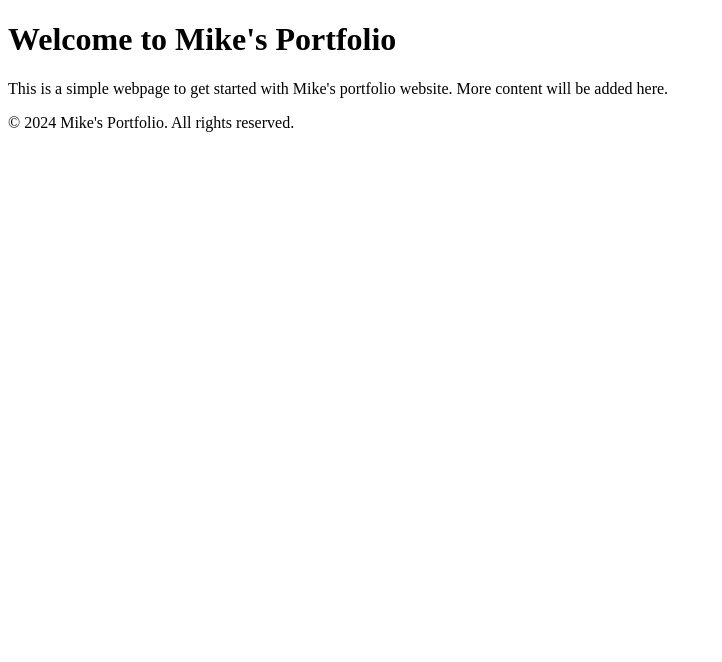
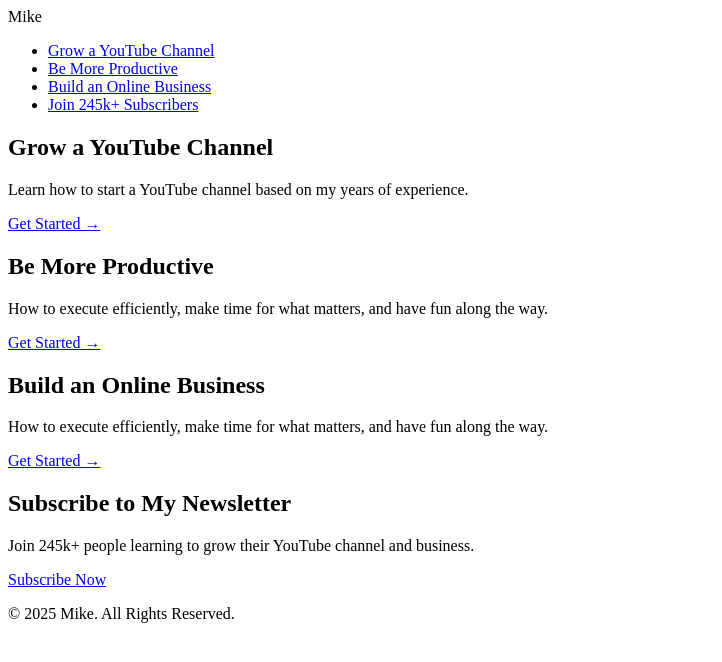
Before and after one commit to Castillamd/mikeintervention, a plain HTML site: page index.html in a window 1280 px wide. Shown: the whole page, without its empty margins (0-722 px from the left). Drawn offline with Linux system fonts and the light colour scheme.

Commit message:
Update index.html

```diff
--- a/index.html
+++ b/index.html
@@ -3,22 +3,50 @@
 <head>
     <meta charset="UTF-8">
     <meta name="viewport" content="width=device-width, initial-scale=1.0">
-    <title>Mike's Portfolio</title>
-    <link rel="stylesheet" href="styles.css"> <!-- Link to your CSS file -->
+    <title>Mike's Website</title>
+    <link rel="stylesheet" href="styles.css">
 </head>
 <body>
     <header>
-        <h1>Welcome to Mike's Portfolio</h1>
+        <div class="logo">Mike</div>
+        <nav>
+            <ul>
+                <li><a href="#grow-youtube">Grow a YouTube Channel</a></li>
+                <li><a href="#be-productive">Be More Productive</a></li>
+                <li><a href="#build-business">Build an Online Business</a></li>
+                <li><a href="#subscribe" class="subscribe-btn">Join 245k+ Subscribers</a></li>
+            </ul>
+        </nav>
     </header>
 
     <main>
-        <p>This is a simple webpage to get started with Mike's portfolio website. More content will be added here.</p>
+        <section id="grow-youtube" class="section">
+            <h1>Grow a YouTube Channel</h1>
+            <p>Learn how to start a YouTube channel based on my years of experience.</p>
+            <a href="#" class="cta-btn">Get Started →</a>
+        </section>
+
+        <section id="be-productive" class="section">
+            <h1>Be More Productive</h1>
+            <p>How to execute efficiently, make time for what matters, and have fun along the way.</p>
+            <a href="#" class="cta-btn">Get Started →</a>
+        </section>
+
+        <section id="build-business" class="section">
+            <h1>Build an Online Business</h1>
+            <p>How to execute efficiently, make time for what matters, and have fun along the way.</p>
+            <a href="#" class="cta-btn">Get Started →</a>
+        </section>
+
+        <section id="subscribe" class="subscribe-section">
+            <h1>Subscribe to My Newsletter</h1>
+            <p>Join 245k+ people learning to grow their YouTube channel and business.</p>
+            <a href="#" class="cta-btn">Subscribe Now</a>
+        </section>
     </main>
 
     <footer>
-        <p>&copy; 2024 Mike's Portfolio. All rights reserved.</p>
+        <p>© 2025 Mike. All Rights Reserved.</p>
     </footer>
-
-    <script src="script.js"></script> <!-- Link to your JavaScript file -->
 </body>
 </html>
```
